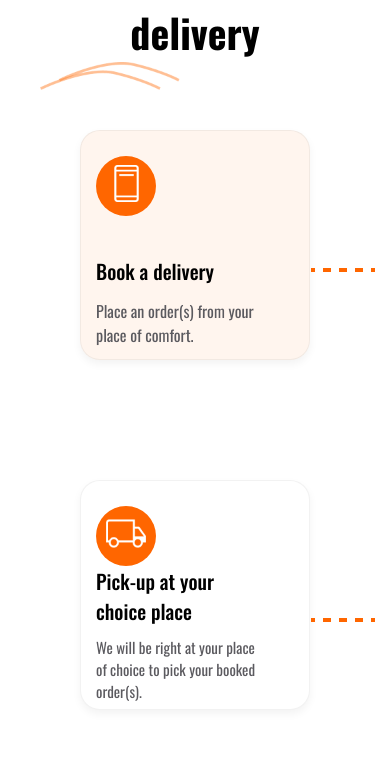
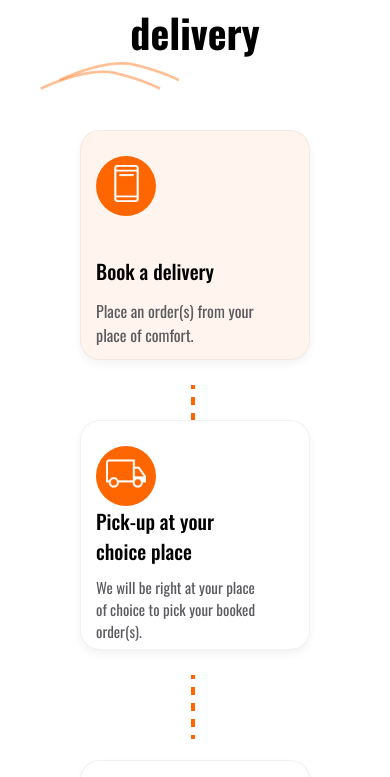
Before and after one commit to Pickbox-Project/Pickbox-frontend, a React (Create React App) app: page / in a window 390 px wide. Shown: the part 788-1565 px from the top of the page. Built offline with nearby package versions, Linux system fonts and the light colour scheme.

Commit message:
Started working on the responsiveness

```diff
--- a/src/Components/Steps/Steps.css
+++ b/src/Components/Steps/Steps.css
@@ -6,7 +6,18 @@
     display: flex;
     justify-content: center;
     flex-wrap: wrap;
-    gap: 70px;
+}
+
+@media (min-width: 820px) {
+    .steps-details {
+        gap: 70px;
+    }
+}
+
+@media (max-width: 600px) {
+    .steps-details {
+        gap: 10px;
+    }
 }
 
 .steps-text>h4 {
@@ -43,8 +54,21 @@
 
 .line-vector {
     position: absolute;
-    left: 230px;
-    top: 60%;
+}
+
+@media (min-width: 782px) {
+    .line-vector {
+        left: 230px;
+        top: 60%;
+    }
+}
+
+@media (max-width: 600px) {
+    .line-vector {
+        left: 80px;
+        bottom: -60px;
+        transform: rotate(90deg);
+    }
 }
 
 .card-icon {
```
